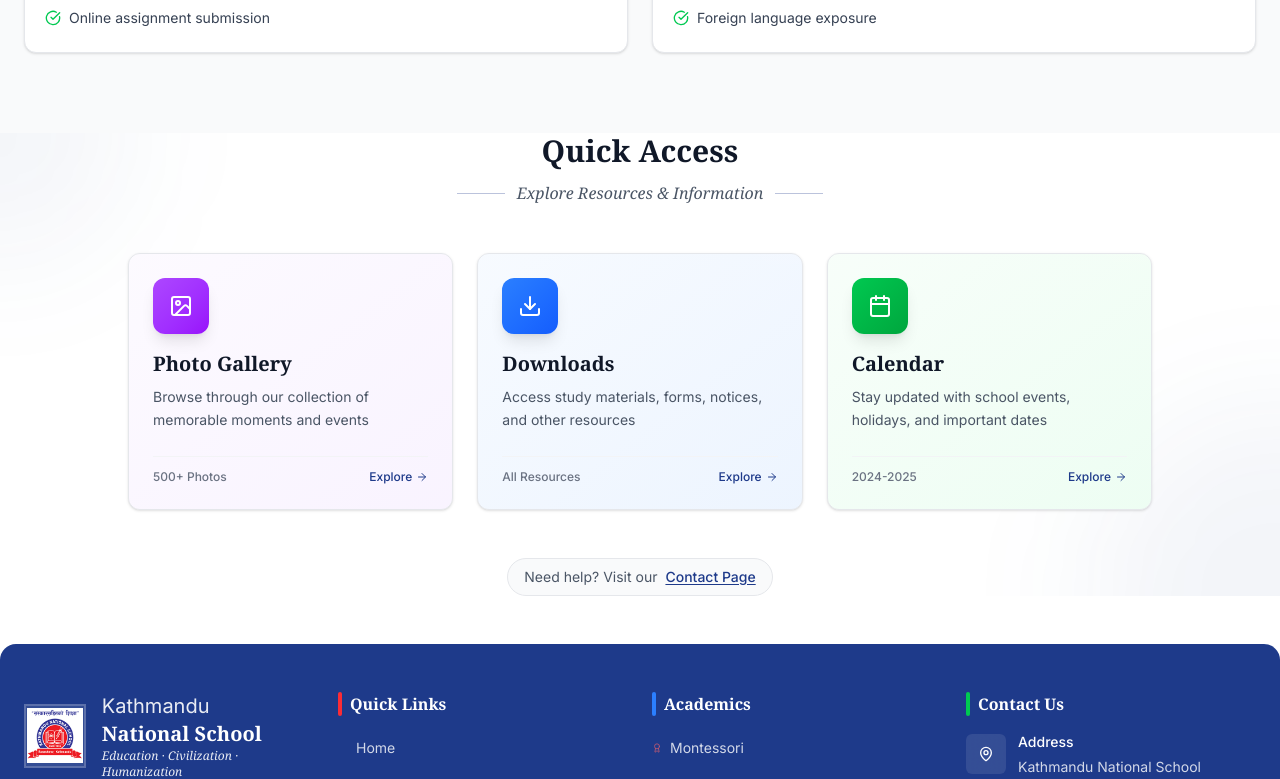
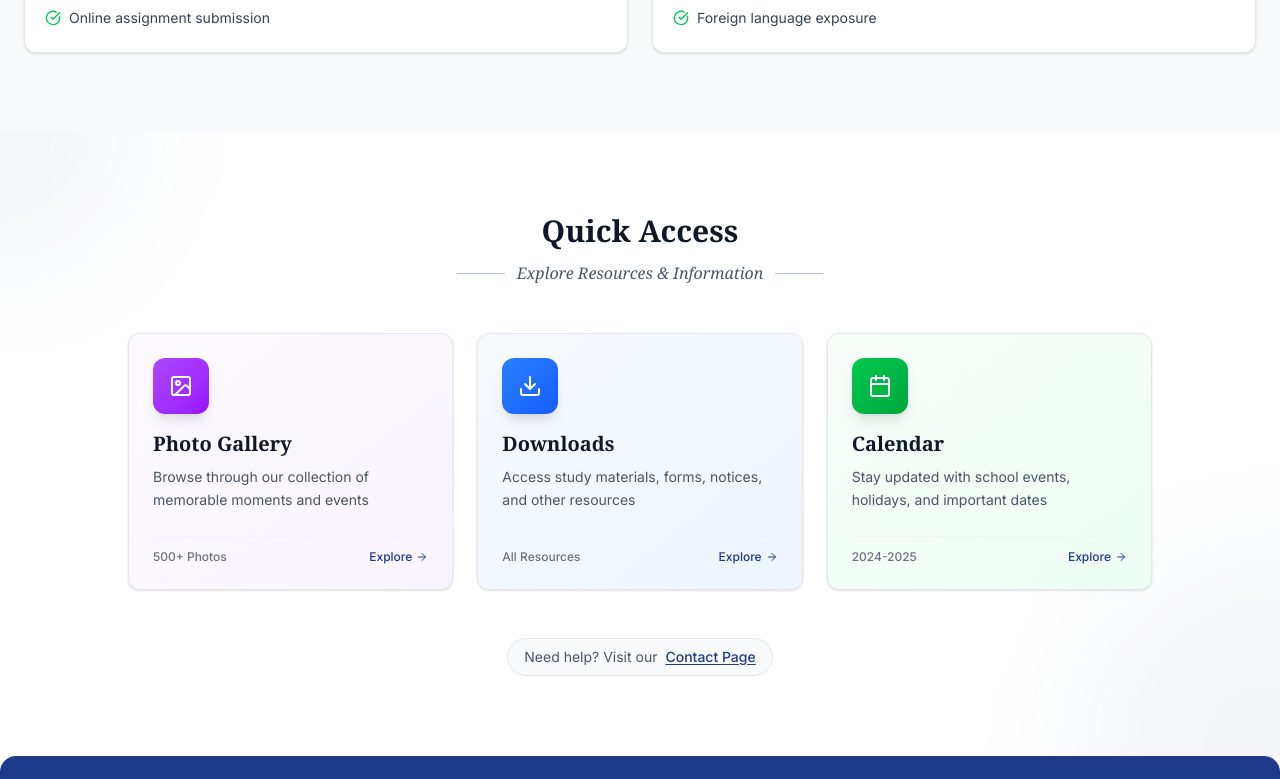
Before and after one commit to kingership321/kns, a React (Vite) app: page /policy in a window 1280 px wide. Shown: the part 2260-3039 px from the top of the page. Built offline with nearby package versions, Linux system fonts and the light colour scheme; a web font is replaced by a local one.

Commit message:
pad on QL

```diff
--- a/src/components/LinksSection.tsx
+++ b/src/components/LinksSection.tsx
@@ -42,7 +42,7 @@ const QuickLinksSection = () => {
   ];
 
   return (
-    <section className="relative mb-12 bg-white overflow-hidden">
+    <section className="relative py-12 sm:py-16 lg:py-20 bg-white overflow-hidden">
       {/* Background Pattern */}
       <div className="absolute inset-0 -z-10 opacity-3 sm:opacity-5">
         <div className="absolute inset-0" style={{
```
